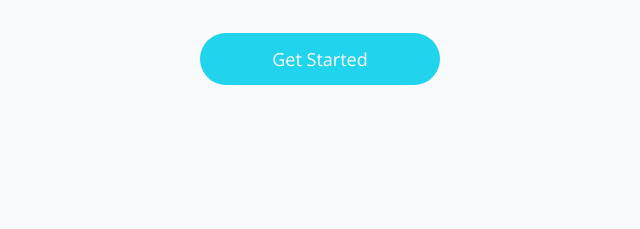
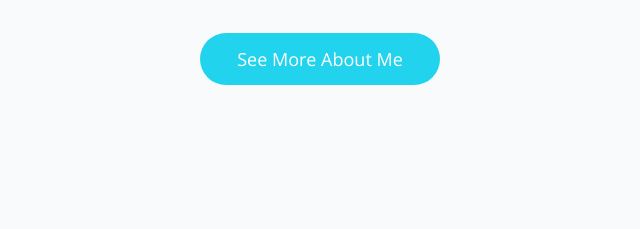
Before and after one commit to hossampy/MyPortfolio, a website: page index.html in a window 1280 px wide. Shown: the part 363-592 px from the top of the page, 320-960 px from the left. Drawn offline with nearby package versions, Linux system fonts and the light colour scheme; files that its build step writes are made by us from their sources; a web font is replaced by a local one.

Commit message:
See More About Me

```diff
--- a/index.html
+++ b/index.html
@@ -83,7 +83,7 @@
          class=" text-4xl bg-gradient-to-r from-cyan-400 to-blue-600 bg-clip-text text-transparent font-bold capitalize"></span></p>
        <button
                class="p-3 text-white rounded-full w-52 xl:w-60 bg-cyan-400 transition ease-in-out delay-300 hover:bg-gradient-to-r from-cyan-400 to-blue-600 text-lg mp-9  ">
-         <a href="#About">Get Started</a>
+         <a href="#About">See More About Me</a>
        </button>
      </div>
 
```
